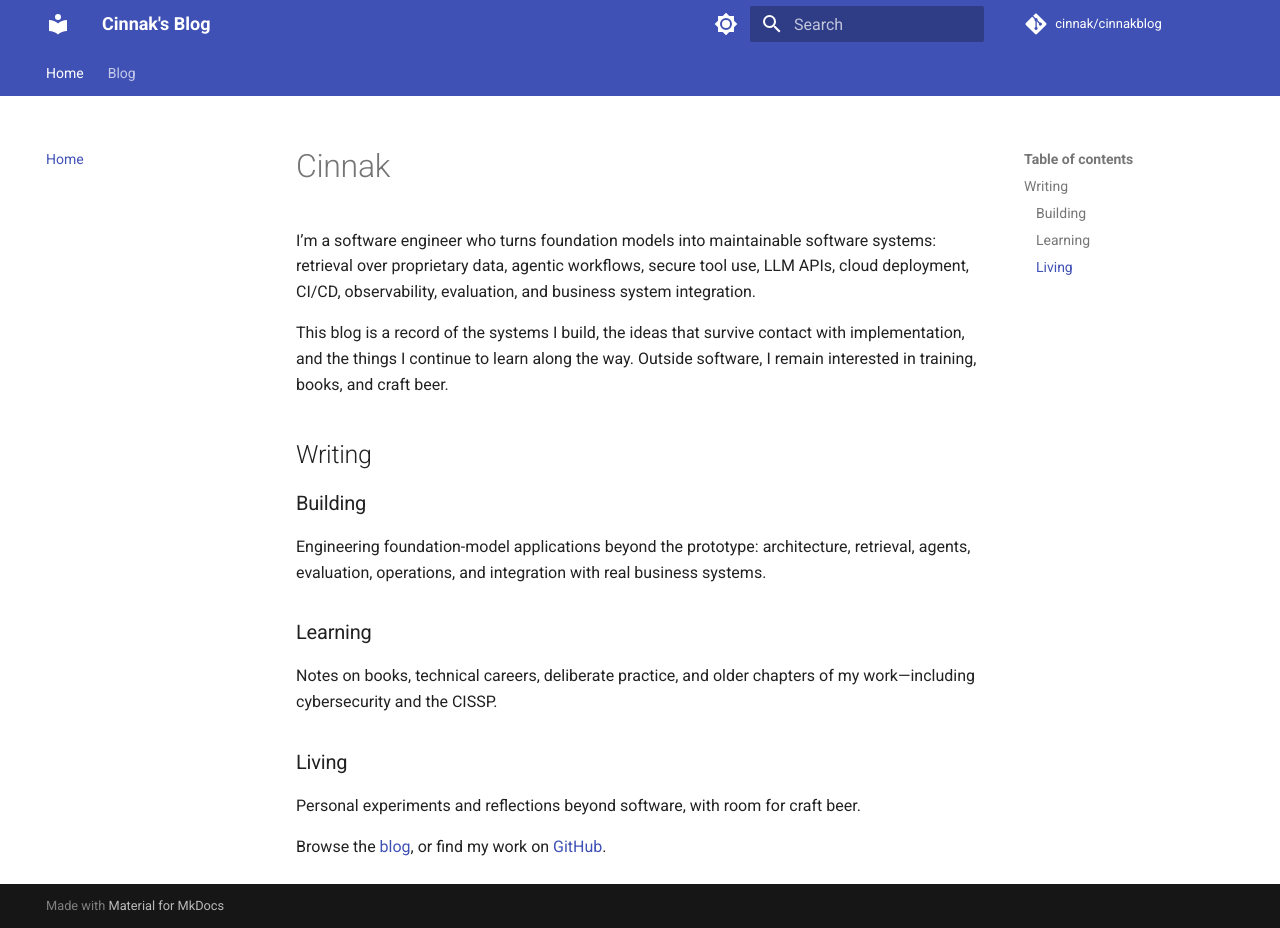
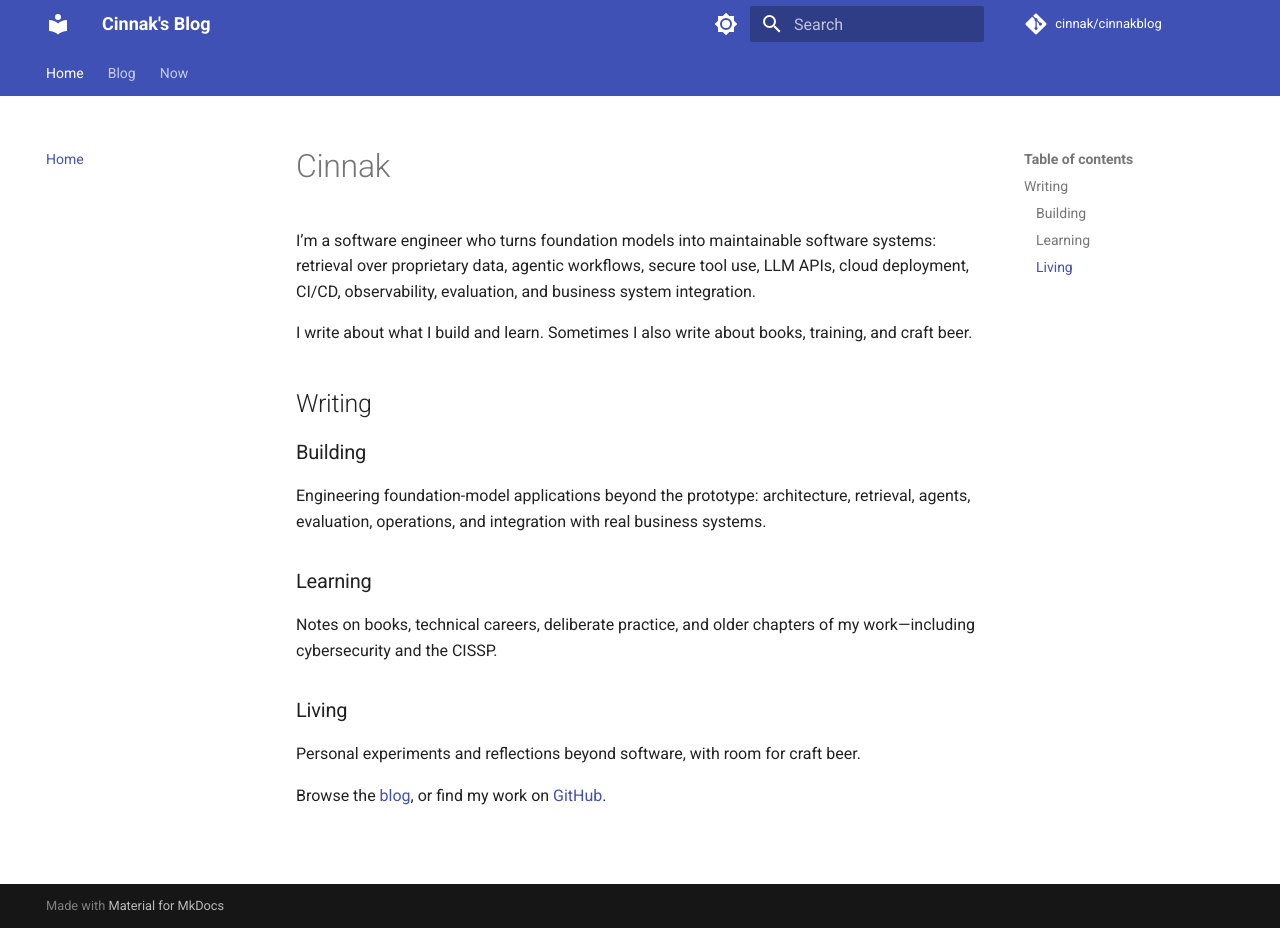
Before and after one commit to cinnak/cinnakblog, an MkDocs documentation site: the page built from docs/index.md, in a window 1280 px wide and 928 px high. Built offline with MkDocs 1.6.1 and Material for MkDocs 9.7.7, drawn with Linux system fonts in a browser that asks for light colours; comment, search, counter and statistics services are not loaded.

Commit message:
Add now page

```diff
--- a/docs/index.md
+++ b/docs/index.md
@@ -2,7 +2,7 @@
 
 I’m a software engineer who turns foundation models into maintainable software systems: retrieval over proprietary data, agentic workflows, secure tool use, LLM APIs, cloud deployment, CI/CD, observability, evaluation, and business system integration.
 
-This blog is a record of the systems I build, the ideas that survive contact with implementation, and the things I continue to learn along the way. Outside software, I remain interested in training, books, and craft beer.
+I write about what I build and learn. Sometimes I also write about books, training, and craft beer.
 
 ## Writing
 
--- a/mkdocs.yml
+++ b/mkdocs.yml
@@ -47,6 +47,7 @@ nav:
   - Home: index.md
   - Blog:
     - blog/index.md
+  - Now: now.md
 
 repo_name: cinnak/cinnakblog
 repo_url: https://github.com/cinnak/cinnakblog
```
Also changed, not shown: docs/now.md (added, +17 -0 lines).
